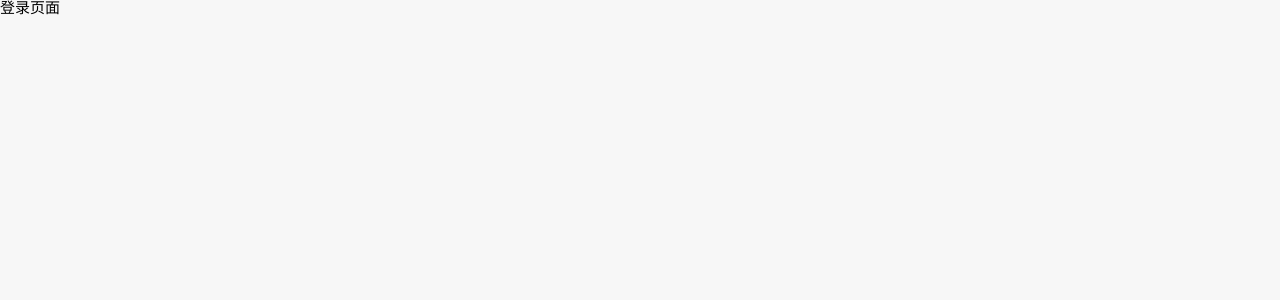
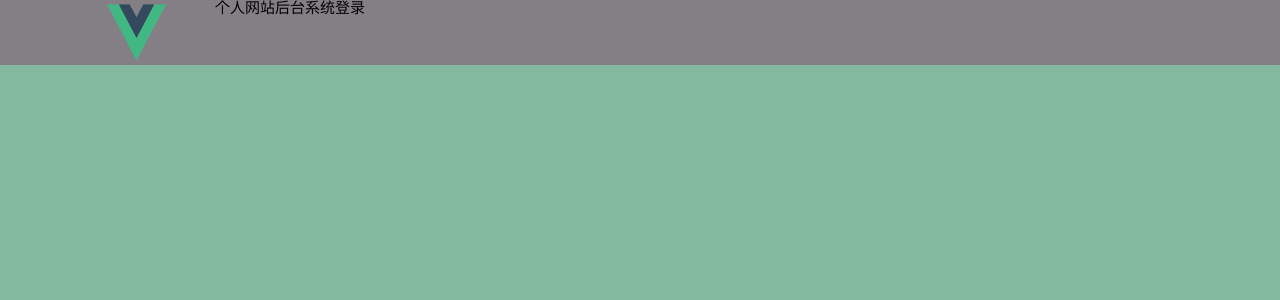
Before and after one commit to Git-shuai/fengts-web, a Vue app: page /#/login in a window 1280 px wide. Shown: the top 300 px of the page. Built offline with nearby package versions, Linux system fonts and the light colour scheme.

Commit message:
登录页面-fts

```diff
--- a/src/views/admin/login.vue
+++ b/src/views/admin/login.vue
@@ -1,5 +1,20 @@
 <template>
-    <div>登录页面</div>
+    <div class="login-content">
+        <div class="header-content">
+            <el-row :gutter="10">
+                <el-col :offset="2" :span="2">
+                    <div class="logo">
+                        <img src="../../assets/logo.png"  alt="LOGO" height="100%" width="100%">
+                    </div>
+                </el-col>
+                <el-col :span="5">
+                    个人网站后台系统登录
+                </el-col>
+            </el-row>
+
+        </div>
+
+    </div>
 </template>
 
 <script>
@@ -8,6 +23,21 @@
     }
 </script>
 
-<style scoped>
+<style lang="scss" scoped>
+    @import "../../styles/config.scss";
 
+    .login-content {
+        width: 100%;
+        height: 100vh;
+        background-color: $mainColor1;
+    }
+    .header-content{
+        height: $navMenu;
+        background-color: #847e85;
+        .logo{
+            width: $navMenu * 0.9;
+            height: $navMenu;
+            display: inline-block;
+        }
+    }
 </style>
--- a/src/views/commons/nav.vue
+++ b/src/views/commons/nav.vue
@@ -77,7 +77,6 @@
     .el-menu-nav {
         background-color: $mainColor;
         height: $navMenu;
-
         .el-menu-item:hover {
             background-color: $mainColor;
         }
```
Also changed, not shown: 1 other file (tests, documents, lock files or other folders).
